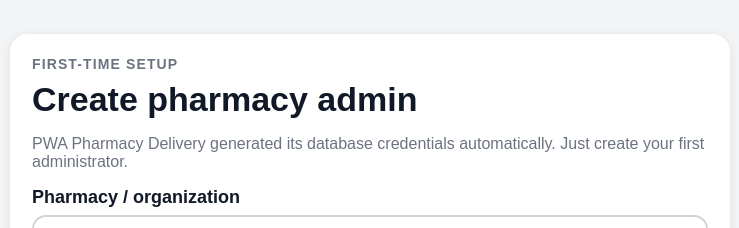
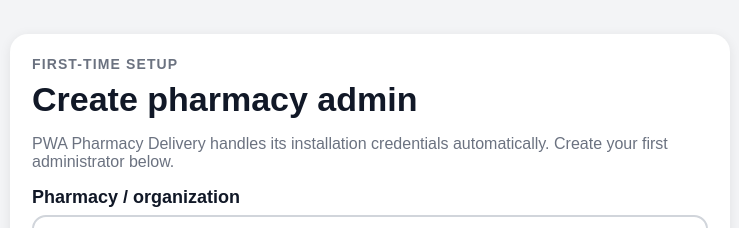
Before and after one commit to ahmedtsadek/pwa-delivery-signatures, a Next.js app in the folder apps/web/: page /setup in a window 1280 px wide. Shown: the top 228 px of the page, without its empty margins (270-1009 px from the left). Built offline with nearby package versions, Linux system fonts and the light colour scheme; no server answers.

Commit message:
Simplify first-time setup

```diff
--- a/apps/web/app/setup/page.tsx
+++ b/apps/web/app/setup/page.tsx
@@ -10,7 +10,6 @@
   const [password,setPassword]=useState('');
   const [message,setMessage]=useState('');
   const [busy,setBusy]=useState(false);
-
   const setup=async()=>{
     setBusy(true);setMessage('');
     try{
@@ -21,17 +20,16 @@
       });
       const text=await r.text();
       let j:any={};
-      try{ j=text?JSON.parse(text):{}; }catch{ j={ error: text || `Setup failed (HTTP ${r.status})` }; }
+      try{ j=text?JSON.parse(text):{}; }catch{ j={error:text||`Setup failed (HTTP ${r.status})`}; }
       if(!r.ok) throw new Error(typeof j.error==='string'?j.error:(j.detail||`Setup failed (HTTP ${r.status})`));
       setMessage('✓ Admin created. Sign in to continue.');
       setTimeout(()=>window.location.href='/login',700);
     }catch(e:any){setMessage(e.message||'Setup failed');}
     setBusy(false);
   };
-
   return <main className="shell"><div className="card focusCard">
     <div className="eyebrow">FIRST-TIME SETUP</div><div className="big">Create pharmacy admin</div>
-    <p className="muted">PWA Pharmacy Delivery generated its database credentials automatically. Just create your first administrator.</p>
+    <p className="muted">PWA Pharmacy Delivery handles its installation credentials automatically. Create your first administrator below.</p>
     <label className="fieldLabel">Pharmacy / organization</label><input className="input" value={organizationName} onChange={e=>setOrganizationName(e.target.value)} />
     <label className="fieldLabel">Your name</label><input className="input" value={name} onChange={e=>setName(e.target.value)} />
     <label className="fieldLabel">Email</label><input className="input" type="email" value={email} onChange={e=>setEmail(e.target.value)} />
```
